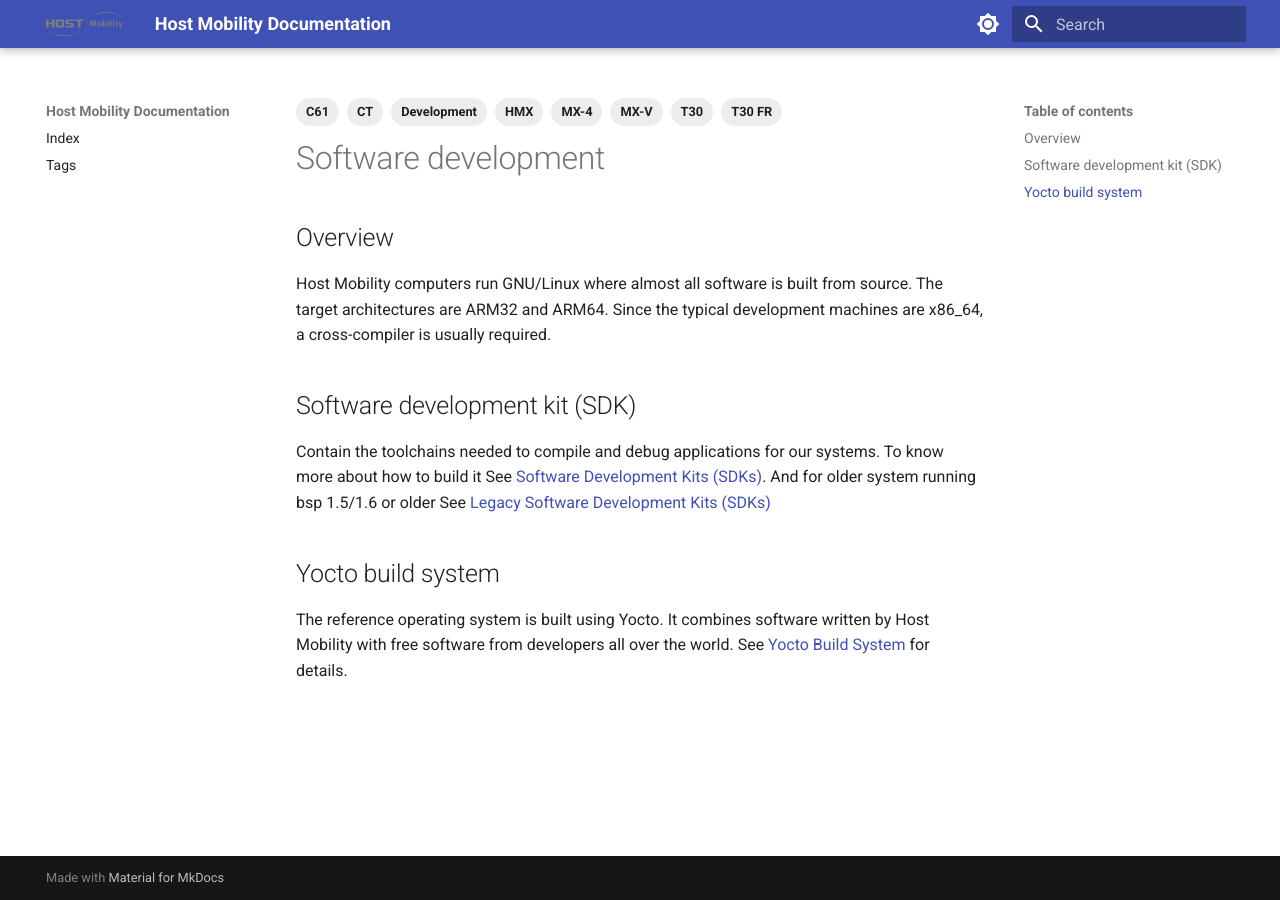
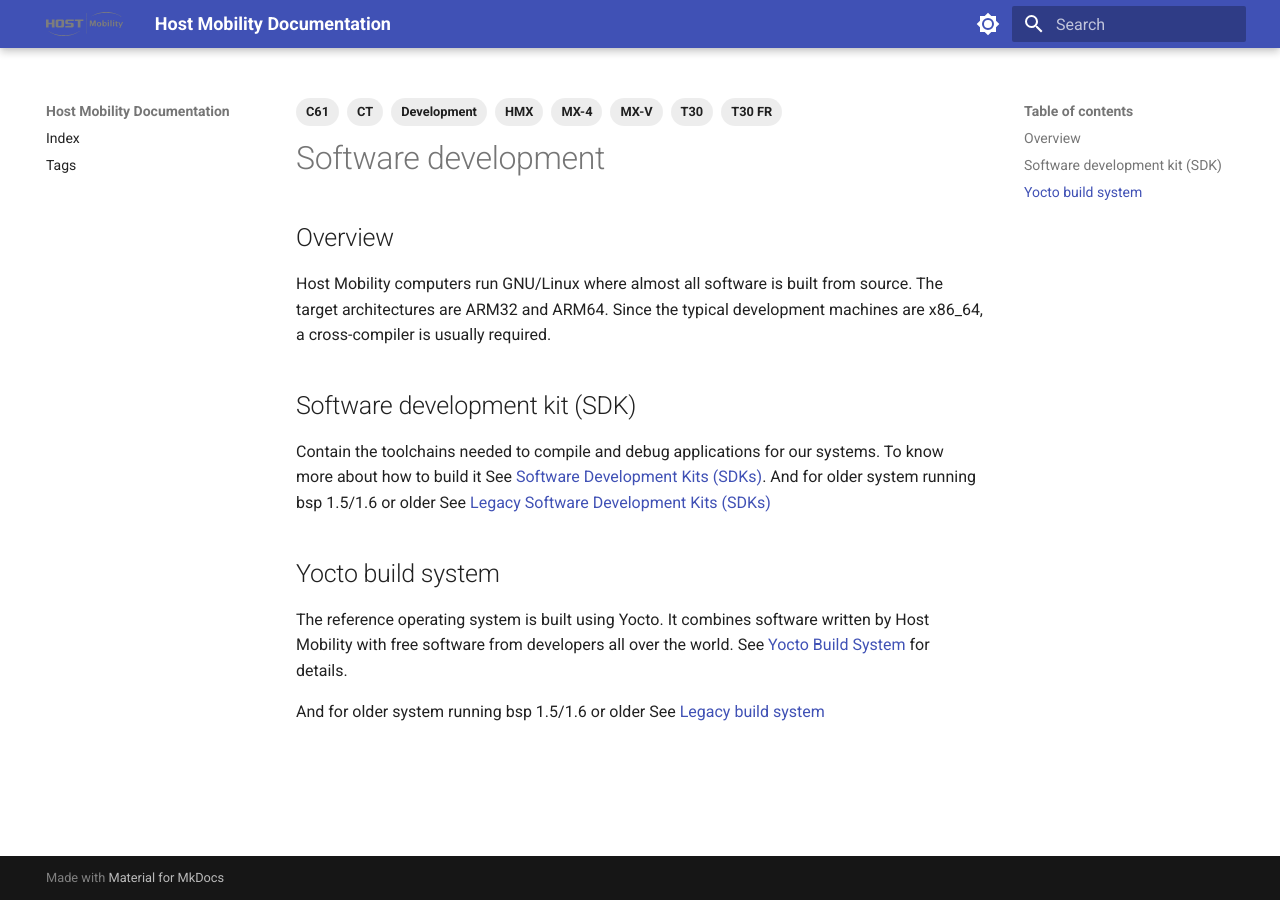
Before and after one commit to hostmobility/documentation, an MkDocs documentation site: the page built from docs/system/development.md, in a window 1280 px wide. Built offline with MkDocs 1.6.1 and Material for MkDocs 9.7.7, drawn with Linux system fonts in a browser that asks for light colours.

Commit message:
development: Add link to Legacy build system

```diff
--- a/docs/system/development.md
+++ b/docs/system/development.md
@@ -24,3 +24,5 @@
 ## Yocto build system
 
 The reference operating system is built using Yocto. It combines software written by Host Mobility with free software from developers all over the world. See [Yocto Build System](yocto/yocto.md) for details.
+
+And for older system running bsp 1.5/1.6 or older See [Legacy build system](legacy-build-system.md)
```
